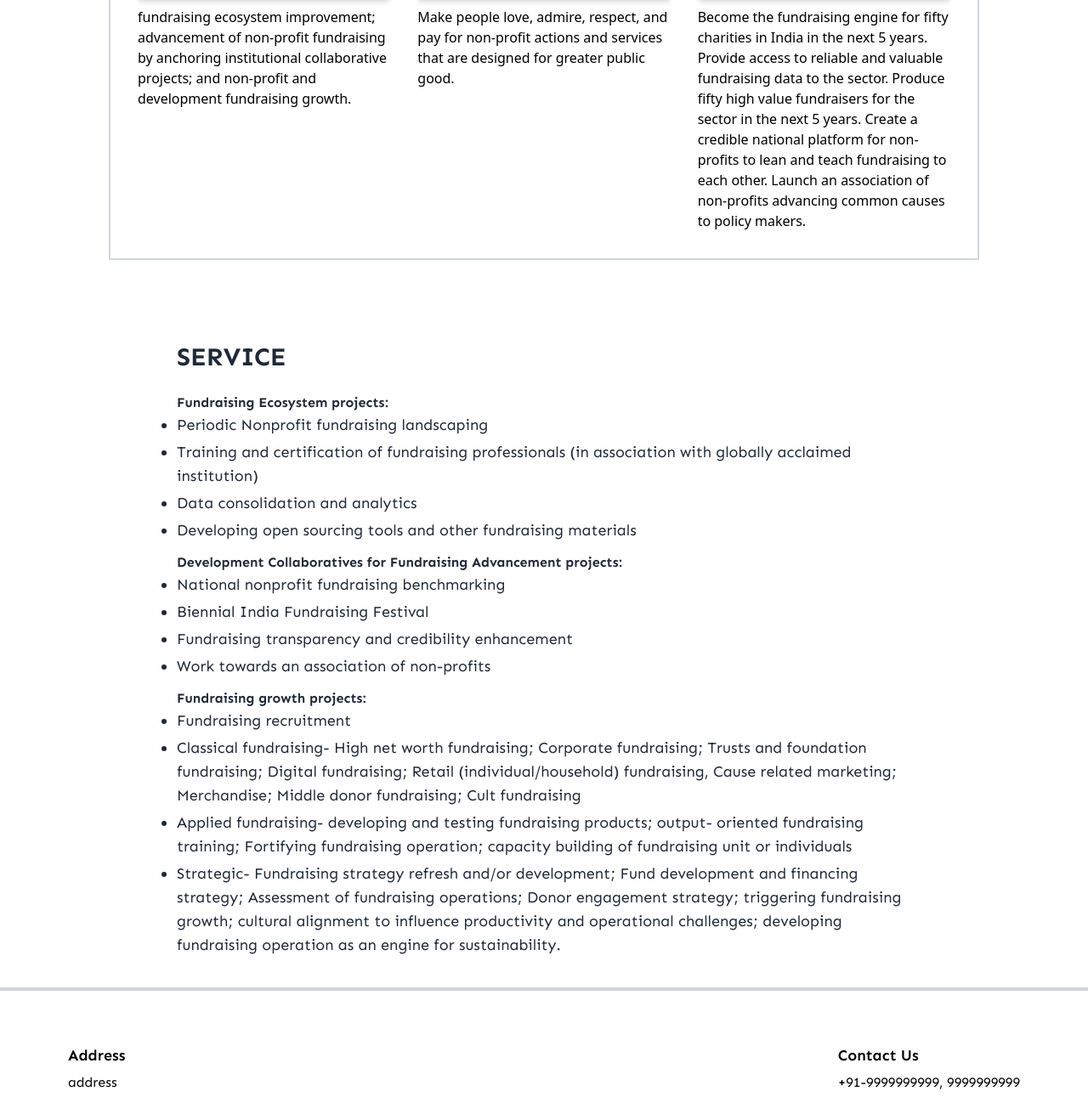
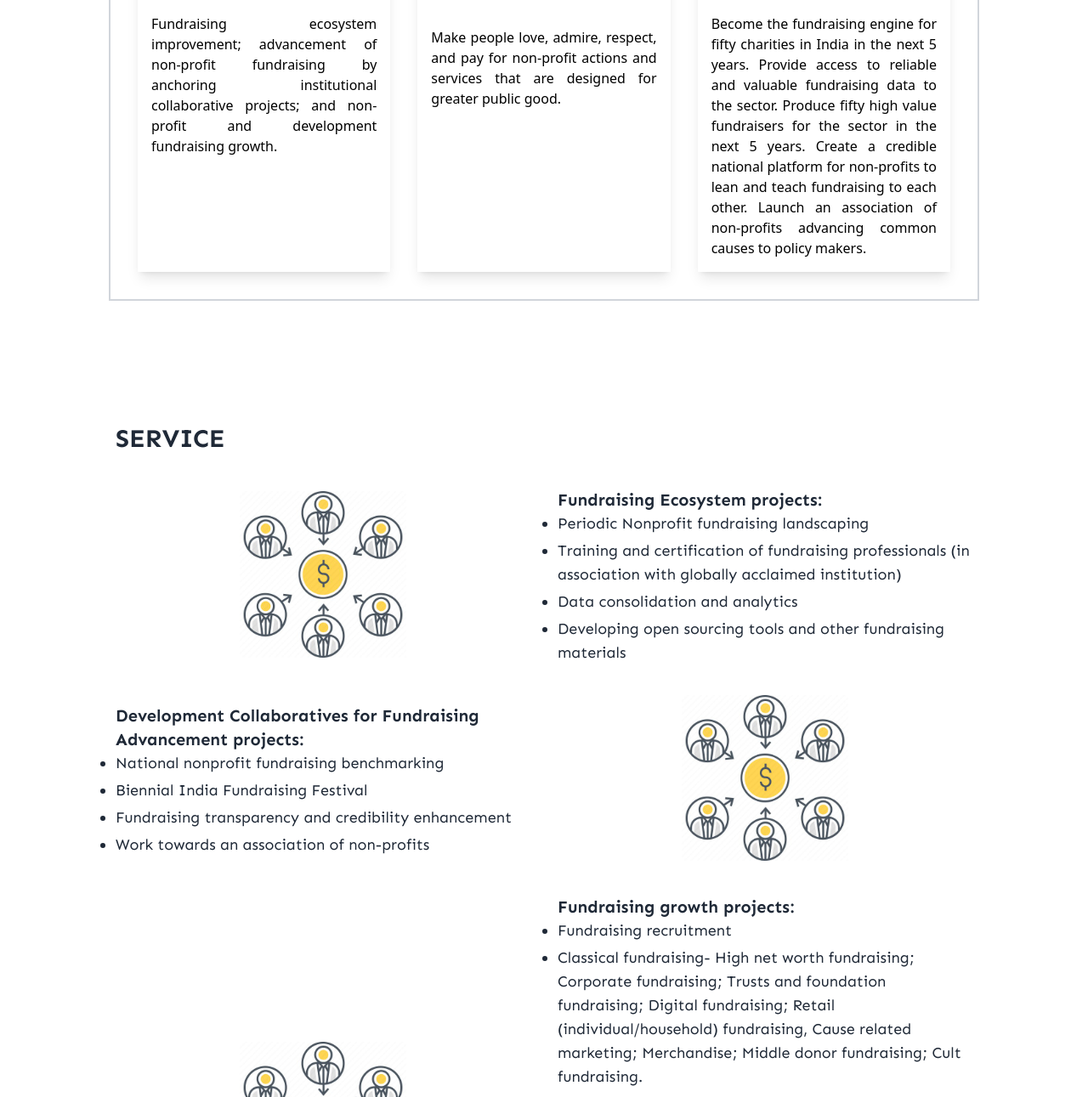
Before and after one commit to Lily-Sneha/Wolfpack, a website: page ourwork.html in a window 1280 px wide. Shown: the part 367-1658 px from the top of the page at 85% size. Drawn offline with nearby package versions, Linux system fonts and the light colour scheme; files that its build step writes are made by us from their sources.

Commit message:
our work

```diff
--- a/ourwork.html
+++ b/ourwork.html
@@ -69,36 +69,36 @@
 
 
             <!-- goal -->
-            <div>
+            <div class="shadow-lg">
                 <h2 class="text-center font-semibold text-xl">Goal</h2>
-                <div class="bg-white p-4 shadow-md">
-                    <img src="./public/image/patner logo/Hifajat network bhopal.jpeg" alt="" class="mx-auto h-28" />
+                <div class="bg-white p-4 ">
+                    <img src="./image/misssion.jpg" alt="" class="mx-auto h-28" />
                 </div>
-                <p class="pt-2 text-start">fundraising ecosystem improvement; advancement of non-profit
+                <p class="p-4 text-justify ">Fundraising ecosystem improvement; advancement of non-profit
                     fundraising by anchoring institutional collaborative projects; and non-profit and
                     development fundraising growth.</p>
 
             </div>
 
             <!-- vision -->
-            <div>
+            <div class="shadow-lg">
                 <h2 class="text-center font-semibold text-xl">Vision</h2>
-                <div class="bg-white p-4 shadow-md">
-                    <img src="./public/image/patner logo/Vikas Samvad Samiti.jpeg" alt="" class="mx-auto h-28" />
+                <div class="bg-white p-4 ">
+                    <img src="./image/vision.jpg" alt="" class="mx-auto h-32" />
                 </div>
-                <p class="pt-2 text-start">Make people love, admire, respect, and pay for non-profit actions and
+                <p class="p-4 text-justify">Make people love, admire, respect, and pay for non-profit actions and
                     services that
                     are designed for greater public good.</p>
             </div>
 
             <!-- mission -->
-            <div class="">
+            <div class="shadow-lg">
                 <h2 class="text-center font-semibold text-xl">Mission</h2>
-                <div class="bg-white p-4 shadow-md">
-                    <img src="./public/image/patner logo/Child Rights Observatory.jpeg" alt="" class="mx-auto h-28" />
+                <div class="bg-white p-4 ">
+                    <img src="./image/misssion.jpg" alt="" class="mx-auto max-h-28" />
 
                 </div>
-                <p class="pt-2 text-start">Become the fundraising engine for fifty charities in India in the next 5
+                <p class="p-4 text-justify">Become the fundraising engine for fifty charities in India in the next 5
                     years.
                     Provide access to reliable and valuable fundraising data to the sector.
                     Produce fifty high value fundraisers for the sector in the next 5 years.
@@ -113,74 +113,93 @@
 
 
     <!-- service -->
-    <section class="">
+    <section>
 
-        <div class="sen-uniquifier lg:px-8 lg:py-8 text-gray-800  lg:text-left p-4">
-
-            <div class="container mx-auto  lg:px-44">
-                <div class="">
+        <div class="sen-uniquifier px-6 py-12 back-color text-gray-800  lg:text-left">
+            <div class="container mx-auto xl:px-28">
+                <div class="my-8">
                     <h1
                         class="sen-uniquifier max-w-sm mb-4 text-2xl font-bold tracking-normal leading-9  lg:text-3xl  lg:text-start text-center text-color ">
                         SERVICE
                     </h1>
                 </div>
+                <!-- div-1 -->
+                <div class="grid lg:grid-cols-2 gap-8  items-center  my-8 sen-uniquifier">
+                    <div class="flex justify-center">
+                        <img class="w-2/5 h-full" src="./image/fundraising.jpg" alt="">
+                    </div>
 
-                <h3 class=" font-bold text-base text-color pt-2 text-start"> Fundraising
-                    Ecosystem projects: </h3>
-                <div class="height: max-content flex items-end">
-                    <div class=" flex items-center">
-
+                    <div class="lg:mt-0">
+                        <h3 class=" font-bold text-xl text-color pt-2 text-start"> Fundraising
+                            Ecosystem projects: </h3>
                         <ul>
-                            <li class="list-disc text-lg pb-1">Periodic Nonprofit fundraising landscaping</li>
-                            <li class="list-disc text-lg pb-1">Training and certification of fundraising professionals
+                            <li class="list-disc  sen-uniquifier text-lg pb-1">
+                                Periodic Nonprofit fundraising landscaping
+                            </li>
+                            <li class="list-disc sen-uniquifier text-lg pb-1">
+                                Training and certification of fundraising professionals
                                 (in
                                 association with
-                                globally acclaimed institution)</li>
-                            <li class="list-disc text-lg pb-1">Data consolidation and analytics</li>
-                            <li class="list-disc text-lg pb-1">Developing open sourcing tools and other fundraising
-                                materials
+                                globally acclaimed institution)
                             </li>
+                            <li class="list-disc sen-uniquifier text-lg pb-1">
+                                Data consolidation and analytics
+                            </li>
+                            <li class="list-disc sen-uniquifier text-lg pb-1">Developing open sourcing tools and other
+                                fundraising
+                                materials</li>
                         </ul>
                     </div>
                 </div>
 
-                <h3 class="heading-font-family font-bold text-base  text-color pt-2 text-start">
-                    Development Collaboratives for Fundraising Advancement projects:
-                </h3>
-                <div class="height: max-content flex items-end">
-                    <div class=" flex items-center">
+                <!--div-2  -->
+                <div class="grid lg:grid-cols-2 gap-8  items-center  my-8">
+
+                    <div class="lg:mt-0">
+                        <h3 class=" font-bold text-xl text-color pt-2 text-start"> Development Collaboratives for
+                            Fundraising Advancement projects: </h3>
                         <ul>
-                            <li class="list-disc text-lg pb-1">National nonprofit fundraising benchmarking</li>
-                            <li class="list-disc text-lg pb-1">Biennial India Fundraising Festival</li>
-                            <li class="list-disc text-lg pb-1">Fundraising transparency and credibility enhancement</li>
-                            <li class="list-disc text-lg pb-1">Work towards an association of non-profits</li>
+                            <li class="list-disc text-lg sen-uniquifier pb-1">National nonprofit fundraising
+                                benchmarking</li>
+                            <li class="list-disc text-lg sen-uniquifier pb-1">Biennial India Fundraising Festival</li>
+                            <li class="list-disc text-lg sen-uniquifier pb-1">Fundraising transparency and credibility
+                                enhancement</li>
+                            <li class="list-disc text-lg sen-uniquifier pb-1">Work towards an association of non-profits
+                            </li>
                         </ul>
+                    </div>
+                    <div class="flex justify-center">
+                        <img class="w-2/5 h-full" src="./image/fundraising.jpg" alt="">
                     </div>
                 </div>
 
+                <!-- div-3 -->
+                <div class="grid lg:grid-cols-2 gap-8  items-center  my-8">
 
-                <h3 class="heading-font-family font-bold text-base text-color pt-2 text-start">
-                    Fundraising growth projects:
-                </h3>
-                <div class="height: max-content flex items-end">
-                    <div class=" flex items-center ">
+                    <div class="flex justify-center">
+                        <img class="w-2/5 h-full" src="./image/fundraising.jpg" alt="">
+                    </div>
 
-
+                    <div class="lg:mt-0">
+                        <h3 class=" font-bold text-xl text-color pt-2 text-start"> Fundraising growth projects: </h3>
                         <ul>
-                            <li class="list-disc text-lg pb-1">Fundraising recruitment</li>
-                            <li class="list-disc text-lg pb-1">Classical fundraising- High net worth fundraising;
+                            <li class="list-disc text-lg sen-uniquifier pb-1">Fundraising recruitment</li>
+                            <li class="list-disc text-lg sen-uniquifier pb-1">
+                                Classical fundraising- High net worth fundraising;
                                 Corporate
                                 fundraising;
                                 Trusts and foundation fundraising; Digital fundraising; Retail
                                 (individual/household) fundraising, Cause related marketing; Merchandise;
-                                Middle donor fundraising; Cult fundraising
+                                Middle donor fundraising; Cult fundraising.
                             </li>
-                            <li class="list-disc text-lg pb-1">Applied fundraising- developing and testing fundraising
+                            <li class="list-disc text-lg sen-uniquifier pb-1">Applied fundraising- developing and
+                                testing fundraising
                                 products; output-
                                 oriented fundraising training; Fortifying fundraising operation; capacity
                                 building of fundraising unit or individuals
                             </li>
-                            <li class="list-disc text-lg pb-1">Strategic- Fundraising strategy refresh and/or
+                            <li class="list-disc text-lg sen-uniquifier pb-1">Strategic- Fundraising strategy refresh
+                                and/or
                                 development;
                                 Fund
                                 development and financing strategy; Assessment of fundraising
@@ -190,8 +209,8 @@
                             </li>
                         </ul>
                     </div>
+
                 </div>
-
             </div>
         </div>
     </section>
```
Also changed, not shown: image/fundraising.jpg (added), image/misssion.jpg (added), image/vision.jpg (added), output.css, 1 other file.
